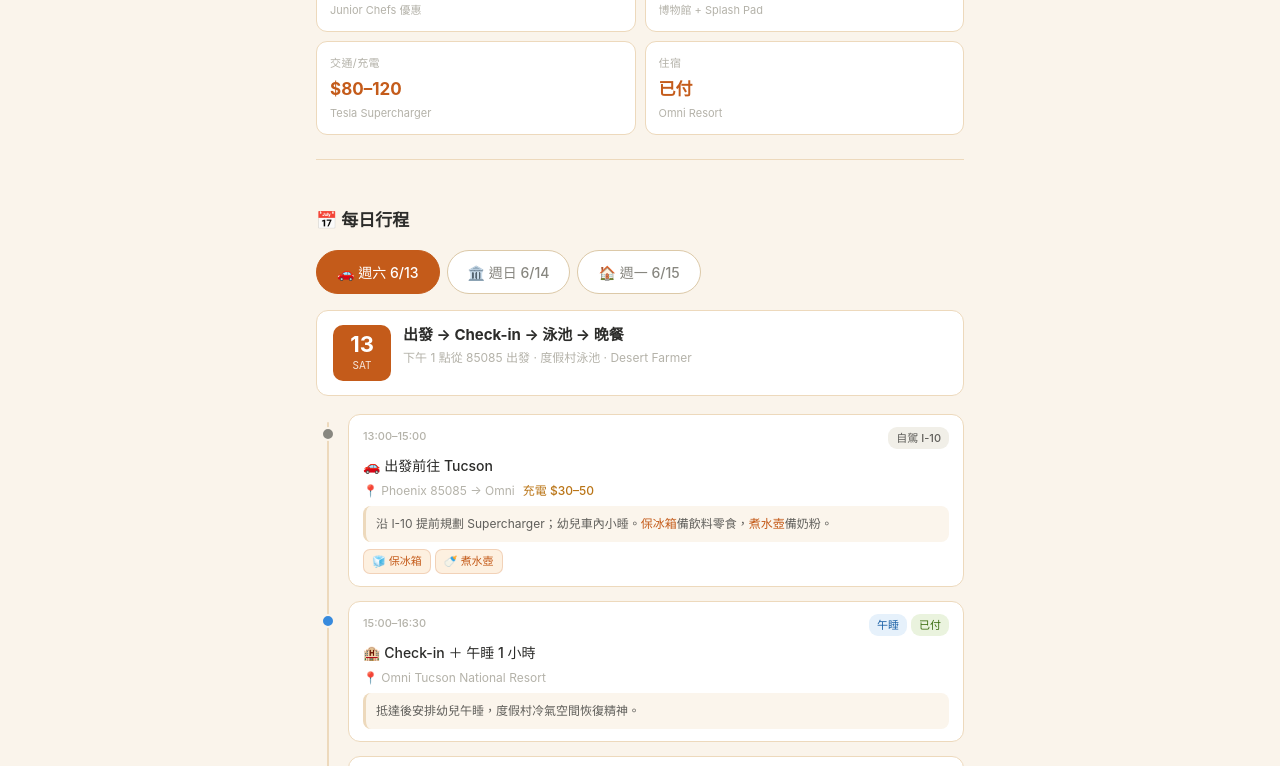
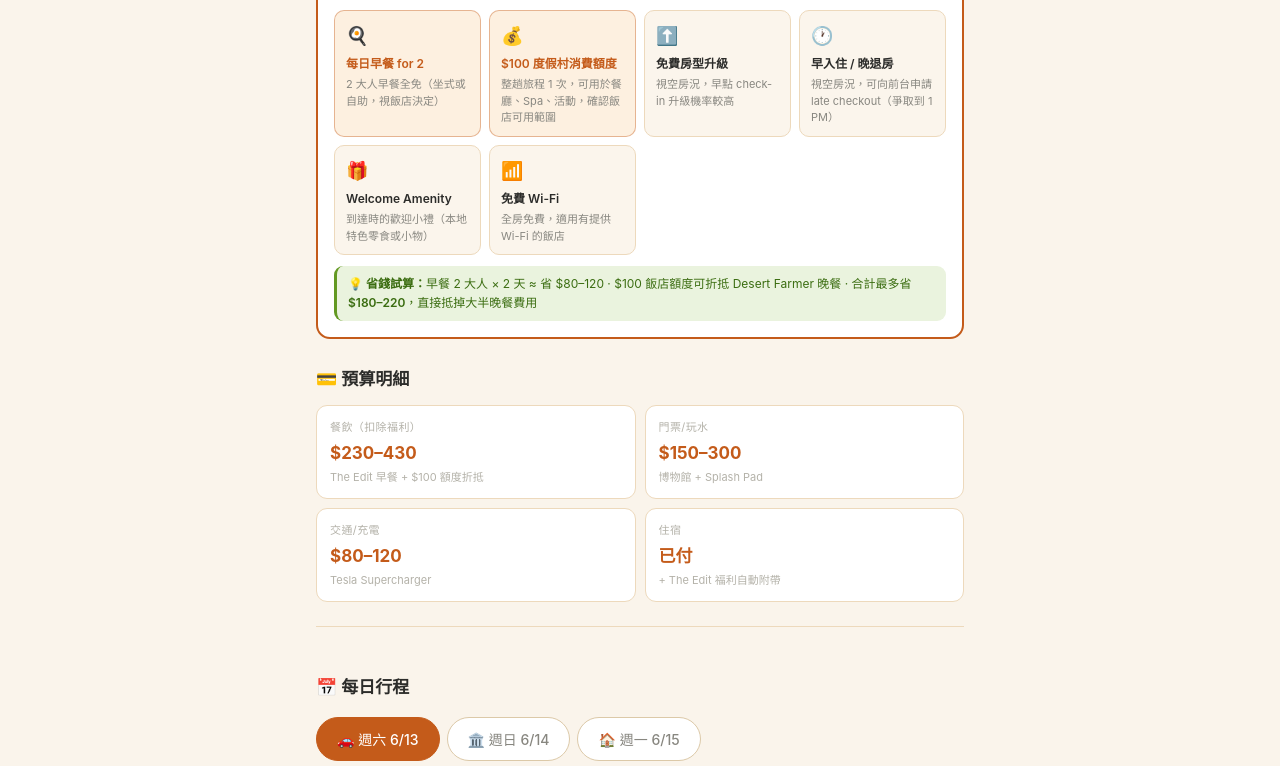
Before and after one commit to vicishere27/tucson-trip-2026, a plain HTML site: page index.html in a window 1280 px wide. Shown: the part 519-1285 px from the top of the page. Drawn offline with Linux system fonts and the light colour scheme.

Commit message:
Add CSR The Edit benefits: breakfast,  credit, late checkout

```diff
--- a/index.html
+++ b/index.html
@@ -33,6 +33,22 @@ body{font-family:-apple-system,BlinkMacSystemFont,'Helvetica Neue','Noto Sans TC
 
 /* SECTION TITLE */
 .sec{font-size:17px;font-weight:700;color:#2C2C2A;padding:22px 0 12px;display:flex;align-items:center;gap:7px}
+
+/* THE EDIT CARD */
+.edit-card{background:#fff;border:2px solid #C45B1A;border-radius:14px;padding:16px;margin-bottom:4px}
+.edit-header{display:flex;align-items:center;gap:10px;margin-bottom:12px}
+.edit-logo{background:#C45B1A;color:#fff;font-size:11px;font-weight:700;padding:4px 10px;border-radius:7px;letter-spacing:0.5px;flex-shrink:0}
+.edit-title{font-size:14px;font-weight:700;color:#2C2C2A}
+.edit-sub{font-size:11px;color:#888780;margin-top:1px}
+.edit-grid{display:grid;grid-template-columns:repeat(auto-fill,minmax(140px,1fr));gap:8px}
+.edit-benefit{background:#FBF5EC;border-radius:10px;padding:10px 11px;border:1px solid #EDD9BC}
+.edit-benefit-icon{font-size:18px;margin-bottom:4px}
+.edit-benefit-name{font-size:12px;font-weight:600;color:#2C2C2A;margin-bottom:2px}
+.edit-benefit-desc{font-size:11px;color:#888780;line-height:1.5}
+.edit-benefit.star{border-color:rgba(196,91,26,0.4);background:#FDF0E0}
+.edit-benefit.star .edit-benefit-name{color:#C45B1A}
+.edit-saving{margin-top:11px;background:#EAF3DE;border-radius:9px;padding:8px 11px;font-size:12px;color:#3B6D11;line-height:1.6;border-left:3px solid #639922}
+.edit-saving strong{font-weight:600}
 
 /* BUDGET CARDS */
 .bgt-row{display:grid;grid-template-columns:repeat(2,1fr);gap:9px;margin-bottom:4px}
@@ -165,12 +181,55 @@ footer strong{color:#C45B1A}
   <div class="ov-card"><div class="ov-icon">🌡️</div><div class="ov-label">天氣</div><div class="ov-val">極端高溫</div></div>
 </div>
 
+<div class="sec">✨ CSR The Edit 住宿福利</div>
+<div class="edit-card">
+  <div class="edit-header">
+    <span class="edit-logo">THE EDIT</span>
+    <div><div class="edit-title">Chase Sapphire Reserve · The Edit 專屬福利</div><div class="edit-sub">透過 Chase Travel 訂房自動附帶，無需另行申請</div></div>
+  </div>
+  <div class="edit-grid">
+    <div class="edit-benefit star">
+      <div class="edit-benefit-icon">🍳</div>
+      <div class="edit-benefit-name">每日早餐 for 2</div>
+      <div class="edit-benefit-desc">2 大人早餐全免（坐式或自助，視飯店決定）</div>
+    </div>
+    <div class="edit-benefit star">
+      <div class="edit-benefit-icon">💰</div>
+      <div class="edit-benefit-name">$100 度假村消費額度</div>
+      <div class="edit-benefit-desc">整趟旅程 1 次，可用於餐廳、Spa、活動，確認飯店可用範圍</div>
+    </div>
+    <div class="edit-benefit">
+      <div class="edit-benefit-icon">⬆️</div>
+      <div class="edit-benefit-name">免費房型升級</div>
+      <div class="edit-benefit-desc">視空房況，早點 check-in 升級機率較高</div>
+    </div>
+    <div class="edit-benefit">
+      <div class="edit-benefit-icon">🕐</div>
+      <div class="edit-benefit-name">早入住 / 晚退房</div>
+      <div class="edit-benefit-desc">視空房況，可向前台申請 late checkout（爭取到 1 PM）</div>
+    </div>
+    <div class="edit-benefit">
+      <div class="edit-benefit-icon">🎁</div>
+      <div class="edit-benefit-name">Welcome Amenity</div>
+      <div class="edit-benefit-desc">到達時的歡迎小禮（本地特色零食或小物）</div>
+    </div>
+    <div class="edit-benefit">
+      <div class="edit-benefit-icon">📶</div>
+      <div class="edit-benefit-name">免費 Wi-Fi</div>
+      <div class="edit-benefit-desc">全房免費，適用有提供 Wi-Fi 的飯店</div>
+    </div>
+  </div>
+  <div class="edit-saving">
+    <strong>💡 省錢試算：</strong>早餐 2 大人 × 2 天 ≈ 省 $80–120 · $100 飯店額度可折抵 Desert Farmer 晚餐 · 合計最多省 <strong>$180–220</strong>，直接抵掉大半晚餐費用
+  </div>
+</div>
+
 <div class="sec">💳 預算明細</div>
 <div class="bgt-row">
-  <div class="bgt-card"><div class="bgt-label">餐飲</div><div class="bgt-val">$350–550</div><div class="bgt-note">Junior Chefs 優惠</div></div>
+  <div class="bgt-card"><div class="bgt-label">餐飲（扣除福利）</div><div class="bgt-val">$230–430</div><div class="bgt-note">The Edit 早餐 + $100 額度折抵</div></div>
   <div class="bgt-card"><div class="bgt-label">門票/玩水</div><div class="bgt-val">$150–300</div><div class="bgt-note">博物館 + Splash Pad</div></div>
   <div class="bgt-card"><div class="bgt-label">交通/充電</div><div class="bgt-val">$80–120</div><div class="bgt-note">Tesla Supercharger</div></div>
-  <div class="bgt-card"><div class="bgt-label">住宿</div><div class="bgt-val">已付</div><div class="bgt-note">Omni Resort</div></div>
+  <div class="bgt-card"><div class="bgt-label">住宿</div><div class="bgt-val">已付</div><div class="bgt-note">+ The Edit 福利自動附帶</div></div>
 </div>
 
 <hr>
@@ -223,8 +282,8 @@ footer strong{color:#C45B1A}
       <div class="tl-card">
         <div class="tl-top"><span class="tl-time">17:30–19:30</span><div class="bds"><span class="bd bd-m">晚餐</span><span class="bd bd-a">Junior Chefs</span></div></div>
         <div class="tl-name">🍽️ Desert Farmer（度假村內）</div>
-        <div class="tl-meta"><span class="tl-loc">📍 步行可達</span><span class="tl-cost">$150–250 · CSR 卡</span></div>
-        <div class="tl-note">Junior Chefs 兒童餐優惠，19:30 前結束配合幼兒作息。</div>
+        <div class="tl-meta"><span class="tl-loc">📍 步行可達</span><span class="tl-cost">$150–250 → 折抵後約 $50–150 · CSR 卡</span></div>
+        <div class="tl-note">Junior Chefs 兒童餐優惠，19:30 前結束配合幼兒作息。<br>💰 <span class="hl">The Edit $100 度假村額度</span>可用於此餐，建議在這餐使用，直接折抵帳單，確認時告知是 The Edit 訂房。</div>
       </div>
     </div>
   </div>
@@ -237,6 +296,15 @@ footer strong{color:#C45B1A}
     <div class="day-info"><h2>博物館 → 午餐 → 午睡 → Splash Pad → 晚餐</h2><p>室內冷氣 + 午睡 + 下午玩水 · 避開正午曝曬</p></div>
   </div>
   <div class="timeline">
+    <div class="tl-item">
+      <div class="tl-dot dot-m"></div>
+      <div class="tl-card">
+        <div class="tl-top"><span class="tl-time">08:00–08:45</span><div class="bds"><span class="bd bd-m">早餐</span><span class="bd bd-f">The Edit 免費</span></div></div>
+        <div class="tl-name">🍳 The Edit 每日早餐（2 大人免費）</div>
+        <div class="tl-meta"><span class="tl-loc">📍 Omni 餐廳</span><span class="tl-cost">大人 $0（The Edit）· 小孩 Junior Chefs 優惠</span></div>
+        <div class="tl-note"><span class="hl">The Edit 福利</span>：2 大人早餐全免，坐式或自助視 Omni 安排。出發博物館前先用早餐，確保幼兒飽足。</div>
+      </div>
+    </div>
     <div class="tl-item">
       <div class="tl-dot dot-a"></div>
       <div class="tl-card">
@@ -296,10 +364,10 @@ footer strong{color:#C45B1A}
     <div class="tl-item">
       <div class="tl-dot dot-w"></div>
       <div class="tl-card">
-        <div class="tl-top"><span class="tl-time">09:00–10:30</span><div class="bds"><span class="bd bd-m">早餐</span><span class="bd bd-w">玩水</span><span class="bd bd-a">Junior Chefs</span></div></div>
-        <div class="tl-name">☀️ Junior Chefs 早餐 ＋ 泳池</div>
-        <div class="tl-meta"><span class="tl-loc">📍 Omni 內</span><span class="tl-cost">$50–80</span></div>
-        <div class="tl-note">早餐後最後一次泳池，<span class="hl">Check-out 11:00 AM</span> 注意時間。</div>
+        <div class="tl-top"><span class="tl-time">09:00–10:30</span><div class="bds"><span class="bd bd-m">早餐</span><span class="bd bd-w">玩水</span><span class="bd bd-f">The Edit 免費</span></div></div>
+        <div class="tl-name">☀️ The Edit 早餐 ＋ 泳池最後衝刺</div>
+        <div class="tl-meta"><span class="tl-loc">📍 Omni 內</span><span class="tl-cost">大人 $0（The Edit）· 小孩 Junior Chefs 約 $20–30</span></div>
+        <div class="tl-note"><span class="hl">The Edit 福利</span>：第二天早餐 2 大人再度全免。早餐後最後一次泳池。<br>💡 <span class="hl">申請 Late Checkout</span>：The Edit 住客可向前台申請延遲退房（爭取到中午 12–1 PM），讓早上更從容。</div>
       </div>
     </div>
     <div class="tl-item">
@@ -307,7 +375,7 @@ footer strong{color:#C45B1A}
       <div class="tl-card">
         <div class="tl-top"><span class="tl-time">11:00</span><div class="bds"><span class="bd bd-t">Check-out</span></div></div>
         <div class="tl-name">🧳 退房</div>
-        <div class="tl-note">⏰ <span class="hl">最晚 11:00 AM</span>，行李提前整理好。</div>
+        <div class="tl-note">⏰ 標準 <span class="hl">11:00 AM</span>，但 The Edit 住客可申請 late checkout 至 12–1 PM（視空房況）。行李提前整理，check-out 前先向前台確認。</div>
       </div>
     </div>
     <div class="tl-item">
@@ -410,7 +478,7 @@ footer strong{color:#C45B1A}
   <div class="nc"><h3>🌡️ 高溫安全</h3><ul><li>日間可達 105°F+，正午嚴格室內</li><li>戶外限早晨 9 前或傍晚 17 後</li><li>每 15–20 分鐘補水，保冰箱備冷飲</li><li>停車後勿讓幼兒留在車內</li></ul></div>
   <div class="nc"><h3>🏊 玩水安全</h3><ul><li>幼兒必穿 Swim Diaper（泳池規定）</li><li>成人全程陪伴，視線不離幼兒</li><li>Splash Pad 提前確認開放時間</li><li>下水前塗防曬，30 分鐘後補塗</li></ul></div>
   <div class="nc"><h3>⏰ 時間節點</h3><ul><li>Check-out：最晚 11:00 AM</li><li>晚餐每天 19:30 前結束</li><li>回程目標 16:00 前到家</li><li>幼兒作息為最高優先</li></ul></div>
-  <div class="nc"><h3>💳 積點策略</h3><ul><li>所有餐廳刷太太 CSR（3X 積點）</li><li>Junior Chefs 優惠降低成本</li><li>Splash Pad 免費，省下門票</li><li>Tesla 充電用車上帳戶</li></ul></div>
+  <div class="nc"><h3>💳 積點 + The Edit 策略</h3><ul><li>The Edit 早餐 2 大人免費（2 天）</li><li>$100 額度建議用於 Desert Farmer 晚餐</li><li>Check-in 時申請房型升級 + late checkout</li><li>所有餐廳刷太太 CSR（3X 積點）</li><li>Splash Pad 免費，省下門票</li></ul></div>
 </div>
 
 </div>
```
